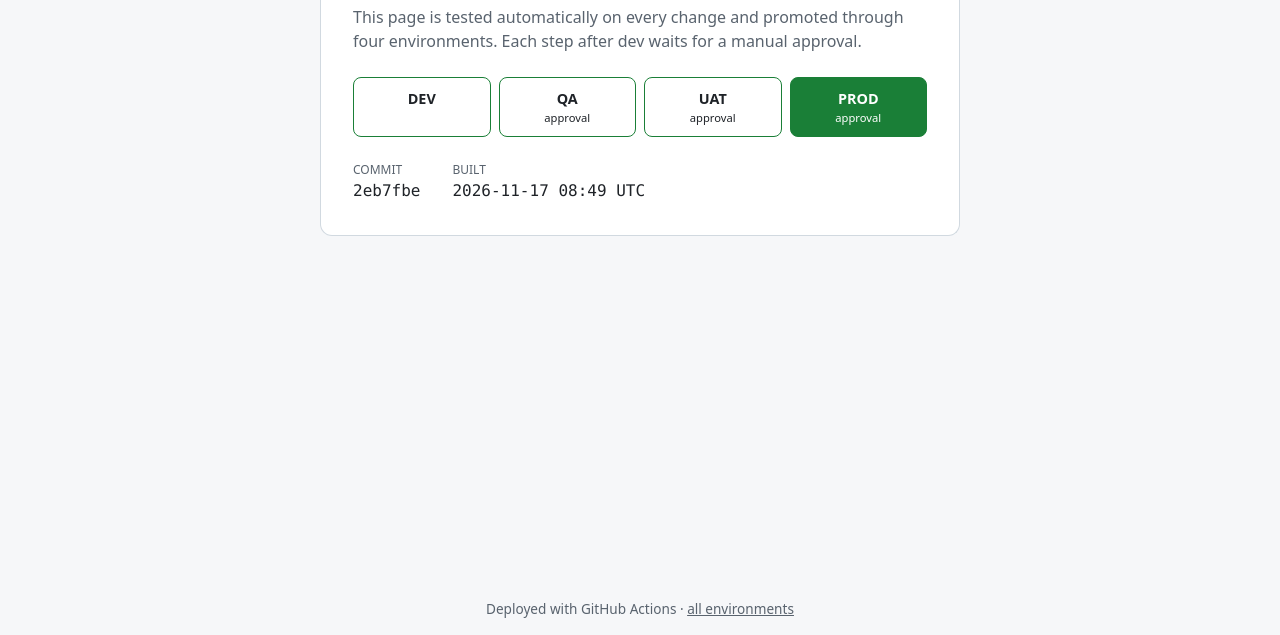
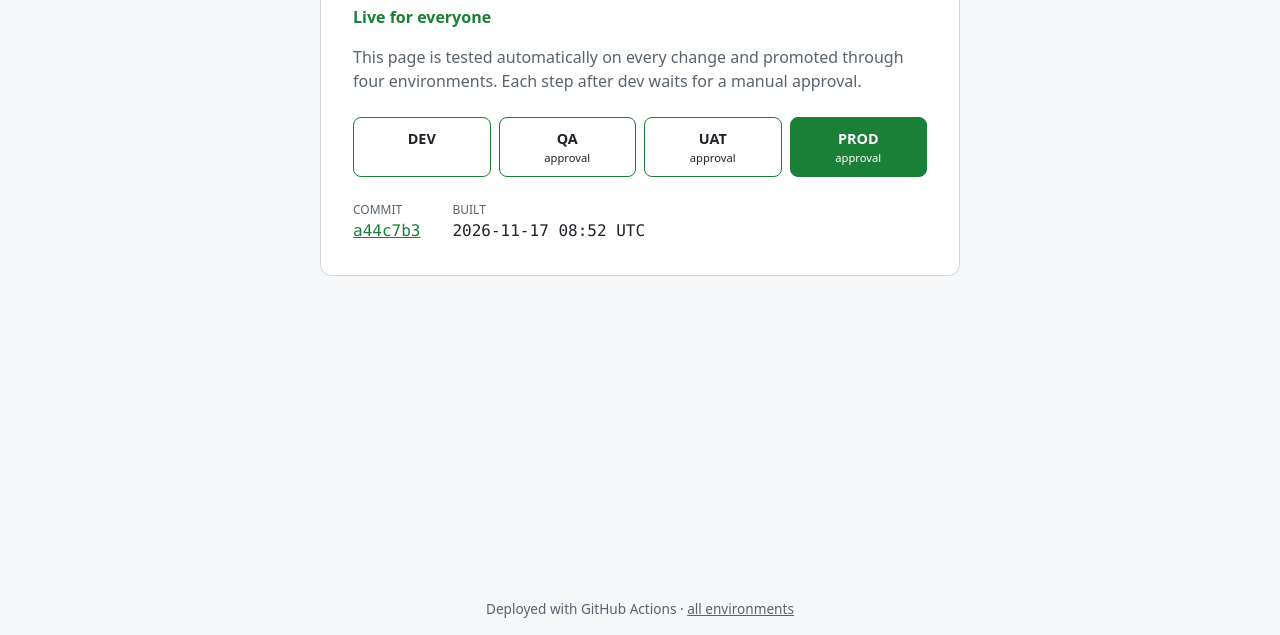
Before and after one commit to ddipayan00/simple_github_page_automatic_testing_ci_cd_with_dev_qa_uat_prod_approval_gate, a plain HTML site: page prod/index.html in a window 1280 px wide. Shown: the part 165-800 px from the top of the page. Drawn offline with Linux system fonts and the light colour scheme.

Commit message:
Deploy prod from a44c7b3167c659cb028519424d846cd89b1365f6

```diff
--- a/prod/app.js
+++ b/prod/app.js
@@ -3,14 +3,14 @@ import { ENV } from "./env.js";
 // Promotion order. `gated` is display-only: the real approval gate is the
 // required-reviewer rule on the GitHub environment (scripts/setup-github.sh).
 export const ENVIRONMENTS = Object.freeze([
-  { name: "dev", label: "Development", gated: false },
-  { name: "qa", label: "QA", gated: true },
-  { name: "uat", label: "UAT", gated: true },
-  { name: "prod", label: "Production", gated: true },
+  { name: "dev", label: "Development", gated: false, purpose: "Latest main, deployed on every merge" },
+  { name: "qa", label: "QA", gated: true, purpose: "Testing by the QA team" },
+  { name: "uat", label: "UAT", gated: true, purpose: "Business sign-off before release" },
+  { name: "prod", label: "Production", gated: true, purpose: "Live for everyone" },
 ]);
 
 // Elements render() fills in; tests check index.html provides all of them.
-export const ELEMENT_IDS = Object.freeze(["env-badge", "title", "commit", "built-at", "pipeline"]);
+export const ELEMENT_IDS = Object.freeze(["env-badge", "purpose", "title", "commit", "built-at", "pipeline"]);
 
 export function findEnvironment(name) {
   return ENVIRONMENTS.find((env) => env.name === name) ?? null;
@@ -24,6 +24,13 @@ export function formatBuildTime(iso) {
   const date = new Date(iso ?? "");
   if (!iso || Number.isNaN(date.getTime())) return "not built";
   return `${date.toISOString().slice(0, 16).replace("T", " ")} UTC`;
+}
+
+export function commitUrl(env) {
+  const { repo, sha } = env ?? {};
+  if (typeof repo !== "string" || !/^[\w.-]+\/[\w.-]+$/.test(repo)) return null;
+  if (typeof sha !== "string" || !/^[0-9a-f]{7,40}$/i.test(sha)) return null;
+  return `https://github.com/${repo}/commit/${sha}`;
 }
 
 export function pageTitle(env) {
@@ -46,9 +53,12 @@ export function render(doc, env) {
   doc.documentElement.dataset.env = current ? current.name : "local";
   doc.title = `${pageTitle(env)} · CI/CD demo`;
   byId("env-badge").textContent = current ? current.label : "Local preview";
+  byId("purpose").textContent = current ? current.purpose : "Local preview, not deployed";
   byId("title").textContent = pageTitle(env);
   byId("commit").textContent = shortSha(env?.sha);
   byId("built-at").textContent = formatBuildTime(env?.builtAt);
+  const url = commitUrl(env);
+  if (url) byId("commit").setAttribute("href", url);
 
   const steps = pipelineSteps(current?.name).map((step) => {
     const li = doc.createElement("li");
--- a/prod/env.js
+++ b/prod/env.js
@@ -1,6 +1,7 @@
 // Generated by scripts/build.mjs, do not edit.
 export const ENV = Object.freeze({
   "name": "prod",
-  "sha": "2eb7fbe236d01de4c860f7ab4513a49aed661028",
-  "builtAt": "2026-11-17T08:49:48.088Z"
+  "sha": "a44c7b3167c659cb028519424d846cd89b1365f6",
+  "repo": "ddipayan00/simple_github_page_automatic_testing_ci_cd_with_dev_qa_uat_prod_approval_gate",
+  "builtAt": "2026-11-17T08:52:56.340Z"
 });
--- a/prod/index.html
+++ b/prod/index.html
@@ -15,6 +15,7 @@
 
   <main class="card">
     <h1 id="title">Hello from local</h1>
+    <p id="purpose" class="purpose">Local preview, not deployed</p>
     <p class="lead">
       This page is tested automatically on every change and promoted through four
       environments. Each step after dev waits for a manual approval.
@@ -23,7 +24,7 @@
     <ol id="pipeline" class="pipeline" aria-label="Release pipeline"></ol>
 
     <dl class="meta">
-      <div><dt>Commit</dt><dd id="commit">local</dd></div>
+      <div><dt>Commit</dt><dd><a id="commit">local</a></dd></div>
       <div><dt>Built</dt><dd id="built-at">not built</dd></div>
     </dl>
   </main>
--- a/prod/styles.css
+++ b/prod/styles.css
@@ -59,6 +59,7 @@ body {
 
 h1 { margin: 0 0 0.5rem; font-size: 1.75rem; }
 .lead { margin: 0 0 1.5rem; color: var(--muted); }
+.purpose { margin: 0 0 1rem; color: var(--accent); font-weight: 600; }
 
 .pipeline {
   list-style: none;
@@ -92,6 +93,7 @@ h1 { margin: 0 0 0.5rem; font-size: 1.75rem; }
 .meta { display: flex; gap: 2rem; margin: 0; }
 .meta dt { font-size: 0.75rem; color: var(--muted); text-transform: uppercase; }
 .meta dd { margin: 0; font-family: ui-monospace, SFMono-Regular, Menlo, monospace; }
+.meta a[href] { color: var(--accent); }
 
 .footer {
   margin-top: auto;
```
